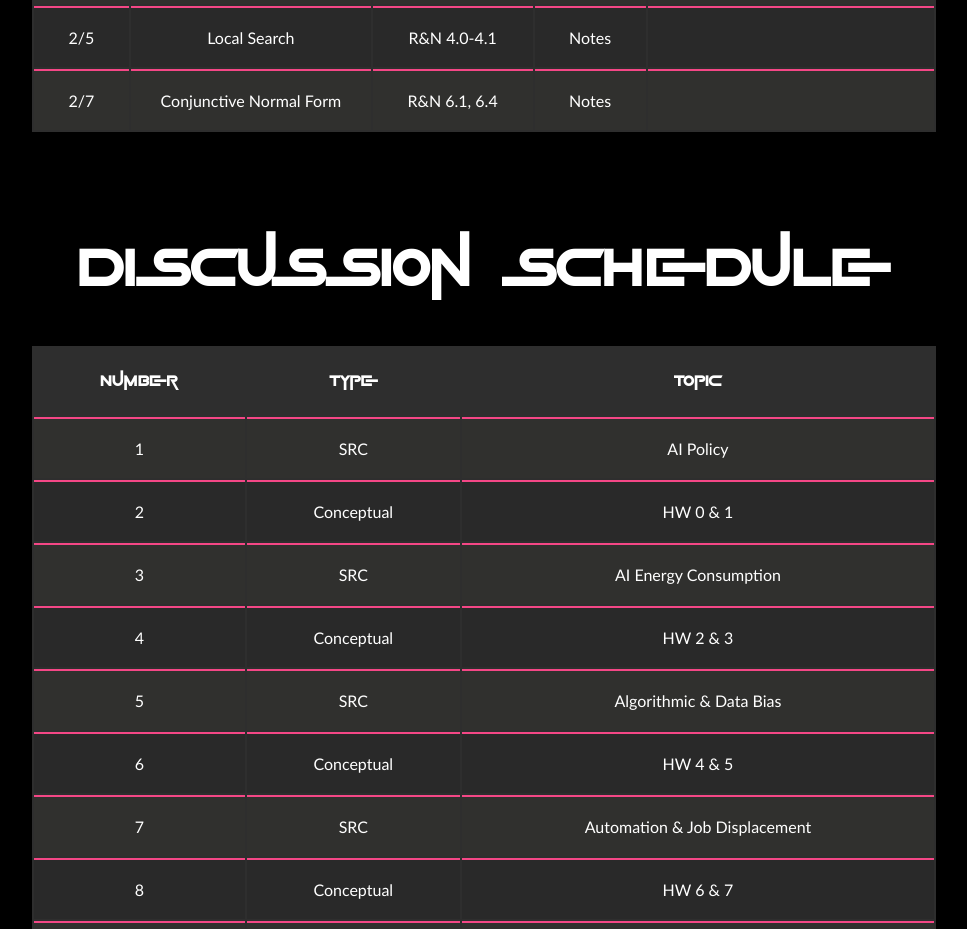
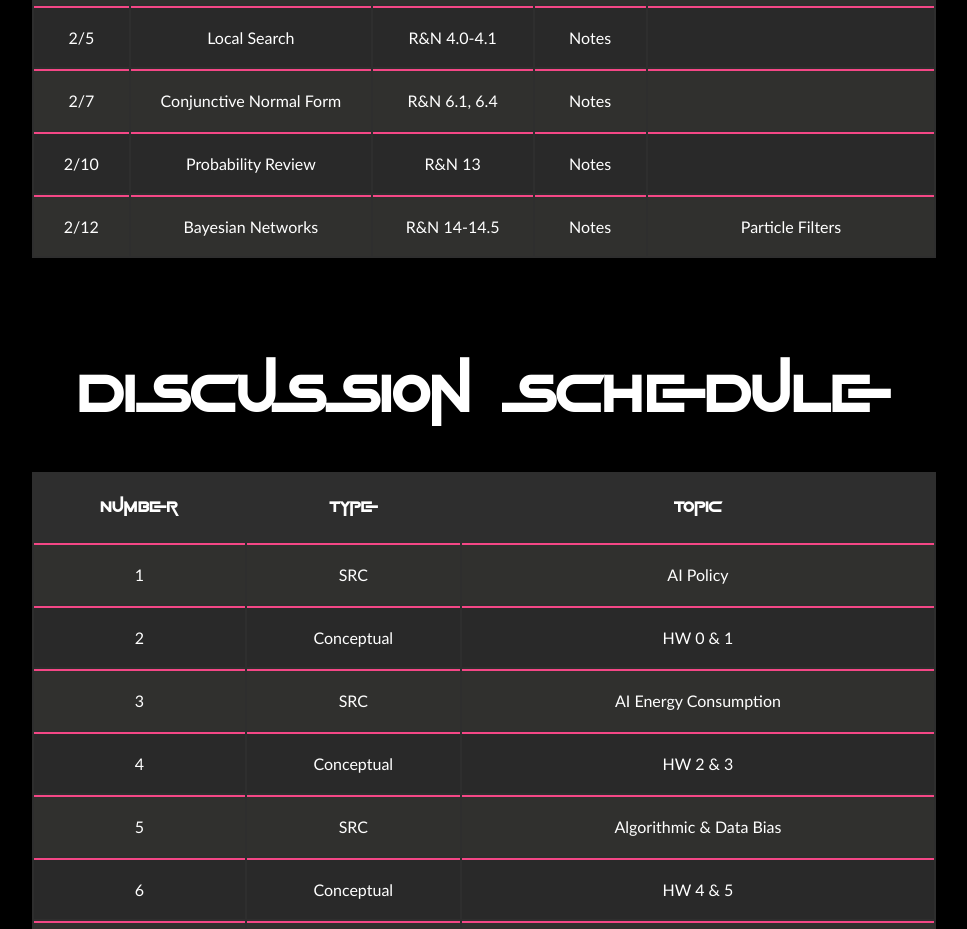
Before and after one commit to BrownCSCI410/s25-website, a React (Create React App) app: page / in a window 1280 px wide. Shown: the part 1480-2409 px from the top of the page, without its empty margins (156-1123 px from the left). Built offline with nearby package versions, Linux system fonts and the light colour scheme.

Commit message:
Added 2/10 and 2/12 lecture notes to site

```diff
--- a/src/Components/Lectures/Lectures.tsx
+++ b/src/Components/Lectures/Lectures.tsx
@@ -108,21 +108,48 @@ export class Lectures extends React.Component<LectureProps> {
 			autoReleaseDate: "Feb 5, 2025 02:00:00 EDT",
 		},
 
-        {
-			cellNames: ["2/7", "Conjunctive Normal Form", "R&N 6.1, 6.4", "Notes", " "],
-			cellNametoLinks: new Map<string,string>([
-				["Notes", require("./lecture_notes/cnfs.pdf")]]) ,
-			autoReleaseDate: "Feb 7, 2025 04:00:00 EDT" },
+		{
+			cellNames: [
+				"2/7",
+				"Conjunctive Normal Form",
+				"R&N 6.1, 6.4",
+				"Notes",
+				" ",
+			],
+			cellNametoLinks: new Map<string, string>([
+				["Notes", require("./lecture_notes/cnfs.pdf")],
+			]),
+			autoReleaseDate: "Feb 7, 2025 04:00:00 EDT",
+		},
 
-			/**
-        {
+		{
 			cellNames: ["2/10", "Probability Review", "R&N 13", "Notes", " "],
-			cellNametoLinks: new Map<string,string>([["Notes", "lecture_notes/probability.pdf"]]),
-			autoReleaseDate: "Mar 16, 2025 04:00:00 EDT"  }, */
+			cellNametoLinks: new Map<string, string>([
+				["Notes", require("./lecture_notes/probability.pdf")],
+			]),
+			autoReleaseDate: "Feb 10, 2025 04:00:00 EDT",
+		},
+
+		{
+			cellNames: [
+				"2/12",
+				"Bayesian Networks",
+				"R&N 14-14.5",
+				"Notes",
+				"Particle Filters",
+			],
+			cellNametoLinks: new Map<string, string>([
+				["Notes", require("./lecture_notes/bayes_nets.pdf")],
+				[
+					"Particle Filters",
+					"https://amrl.cs.utexas.edu/interactive-particle-filters/",
+				],
+			]),
+			autoReleaseDate: "Feb 12, 2025 04:00:00 EDT",
+		},
 
 		/**
 
-        { cellNames: ["2/12", "Bayesian Networks", "R&N 14-14.5", "Notes", "Particle Filters"], cellNametoLinks: new Map<string,string>([["Notes", "lecture_notes/bayes_nets.pdf"],["Particle Filters", "https://amrl.cs.utexas.edu/interactive-particle-filters/"]]) ,autoReleaseDate: "Mar 16, 2025 04:00:00 EDT" },
         { cellNames: ["2/14", "Statistics Review", "R&N Chapter 3.5.2-3.7", "Notes", " "], cellNametoLinks: new Map<string,string>([["Notes", "lecture_notes/informed_search.pdf"],["Pathfinding Visualizations", "https://qiao.github.io/PathFinding.js/visual/"]]),autoReleaseDate: "Mar 16, 2025 04:00:00 EDT"  },
         { cellNames: ["2/19", "Intro to Supervised Learning", "R&N Chapter 3.5.2-3.7", "Notes", " "], cellNametoLinks: new Map<string,string>([["Notes", "lecture_notes/informed_search.pdf"],["Pathfinding Visualizations", "https://qiao.github.io/PathFinding.js/visual/"]]),autoReleaseDate: "Mar 16, 2025 04:00:00 EDT"  },
         { cellNames: ["2/21", "k Nearest Neighbors", "R&N Chapter 3.5.2-3.7", "Notes", " "], cellNametoLinks: new Map<string,string>([["Notes", "lecture_notes/informed_search.pdf"],["Pathfinding Visualizations", "https://qiao.github.io/PathFinding.js/visual/"]]) ,autoReleaseDate: "Mar 16, 2025 04:00:00 EDT" },
```
Also changed, not shown: 2 other files (tests, documents, lock files or other folders).
